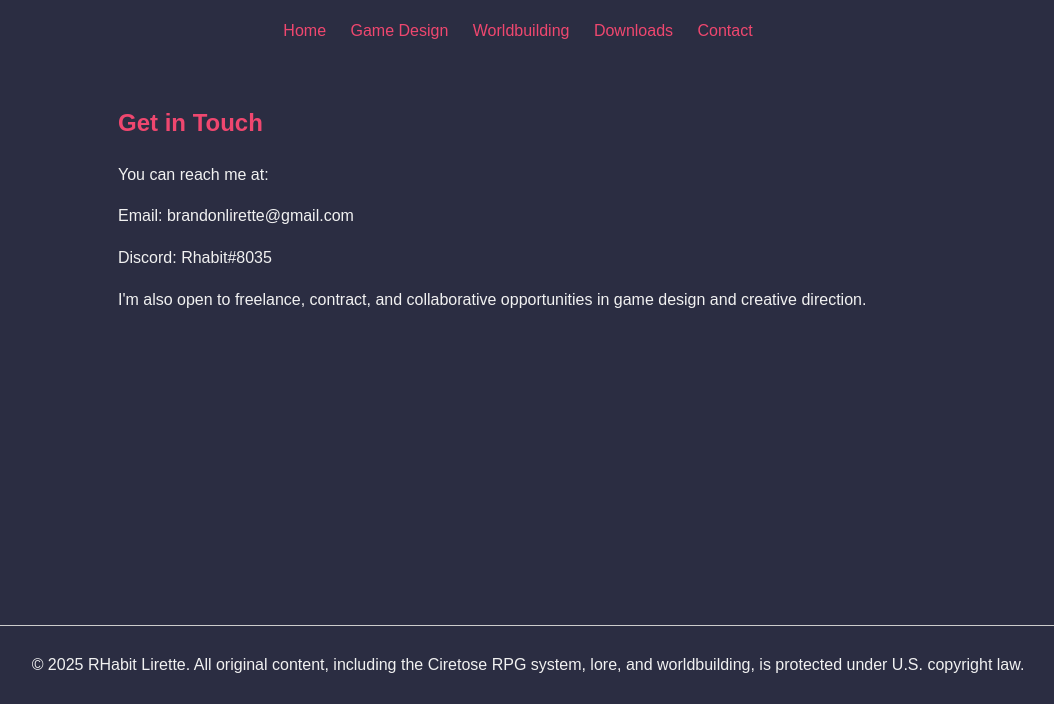
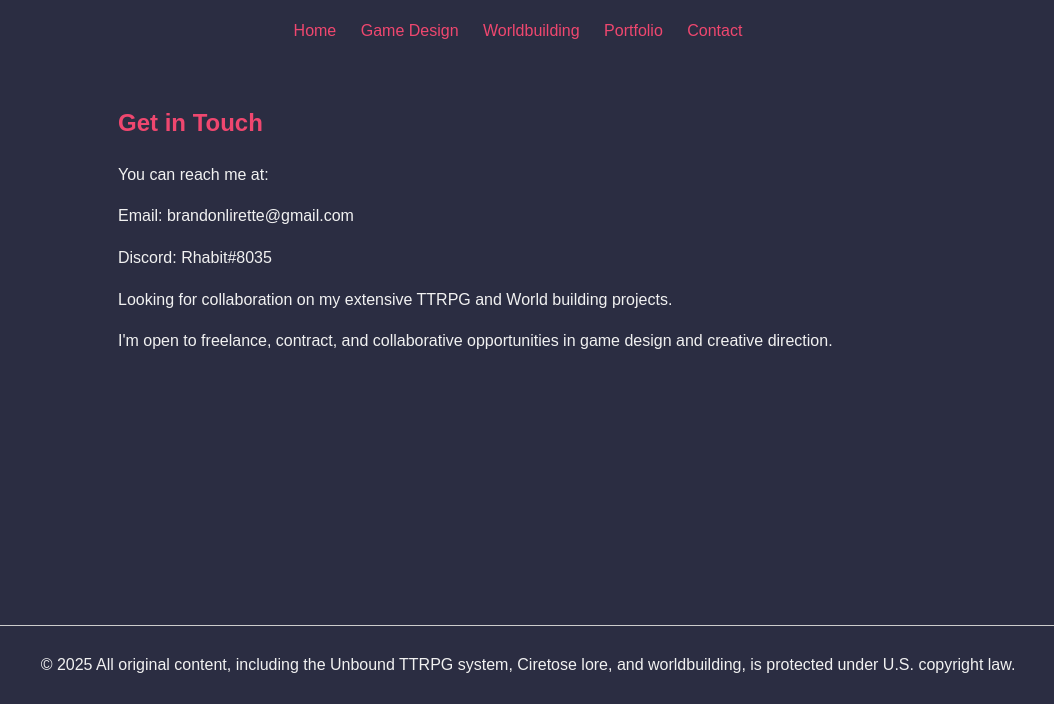
Before and after one commit to Rhabit-zz/Rhabit-Creations, a plain HTML site: page contact.html in a window 1280 px wide. Shown: the part 96-800 px from the top of the page, without its empty margins (122-1176 px from the left). Drawn offline with Linux system fonts and the light colour scheme.

Commit message:
Update contact.html

```diff
--- a/contact.html
+++ b/contact.html
@@ -14,7 +14,7 @@
       <a href="index.html">Home</a>
       <a href="design.html">Game Design</a>
       <a href="world.html">Worldbuilding</a>
-      <a href="downloads.html">Downloads</a>
+      <a href="portfolio.html">Portfolio</a>
       <a href="contact.html">Contact</a>
     </nav>
   </header>
@@ -24,11 +24,12 @@
     <p>You can reach me at:</p>
     <p>Email: brandonlirette@gmail.com</p>
     <p>Discord: Rhabit#8035</p>
-    <p>I'm also open to freelance, contract, and collaborative opportunities in game design and creative direction.</p>
+    <p>Looking for collaboration on my extensive TTRPG and World building projects. </p>
+    <p>I'm open to freelance, contract, and collaborative opportunities in game design and creative direction.</p>
   </main>
 
   <footer>
-    <p>&copy; 2025 RHabit Lirette. All original content, including the Ciretose RPG system, lore, and worldbuilding, is protected under U.S. copyright law.</p>
+    <p>&copy; 2025 All original content, including the Unbound TTRPG system, Ciretose lore, and worldbuilding, is protected under U.S. copyright law.</p>
   </footer>
 </body>
 </html>
```
